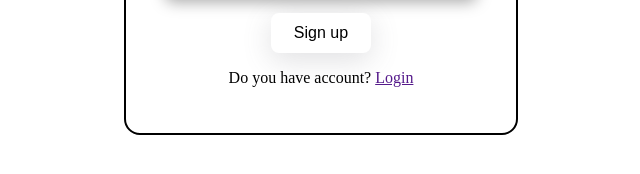
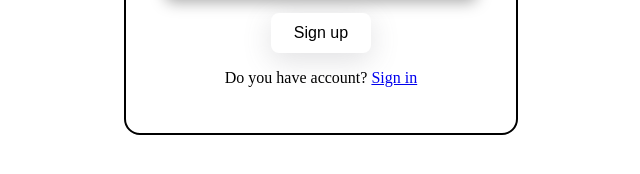
Before and after one commit to Batin-dev/MyFirstWebSite, a plain HTML site: page register.html in a window 1280 px wide. Shown: the part 516-690 px from the top of the page, 319-959 px from the left. Drawn offline with Linux system fonts and the light colour scheme.

Commit message:
Fixed something

```diff
--- a/register.html
+++ b/register.html
@@ -23,7 +23,7 @@
         <p>
             <button>Sign up</button>
         </p>
-        <p>Do you have account? <a href="">Login</a></p>
+        <p>Do you have account? <a href="login.html">Sign in</a></p>
     </div>
 </body>
 
```
Also changed, not shown: login.html (+1 -0 lines).
